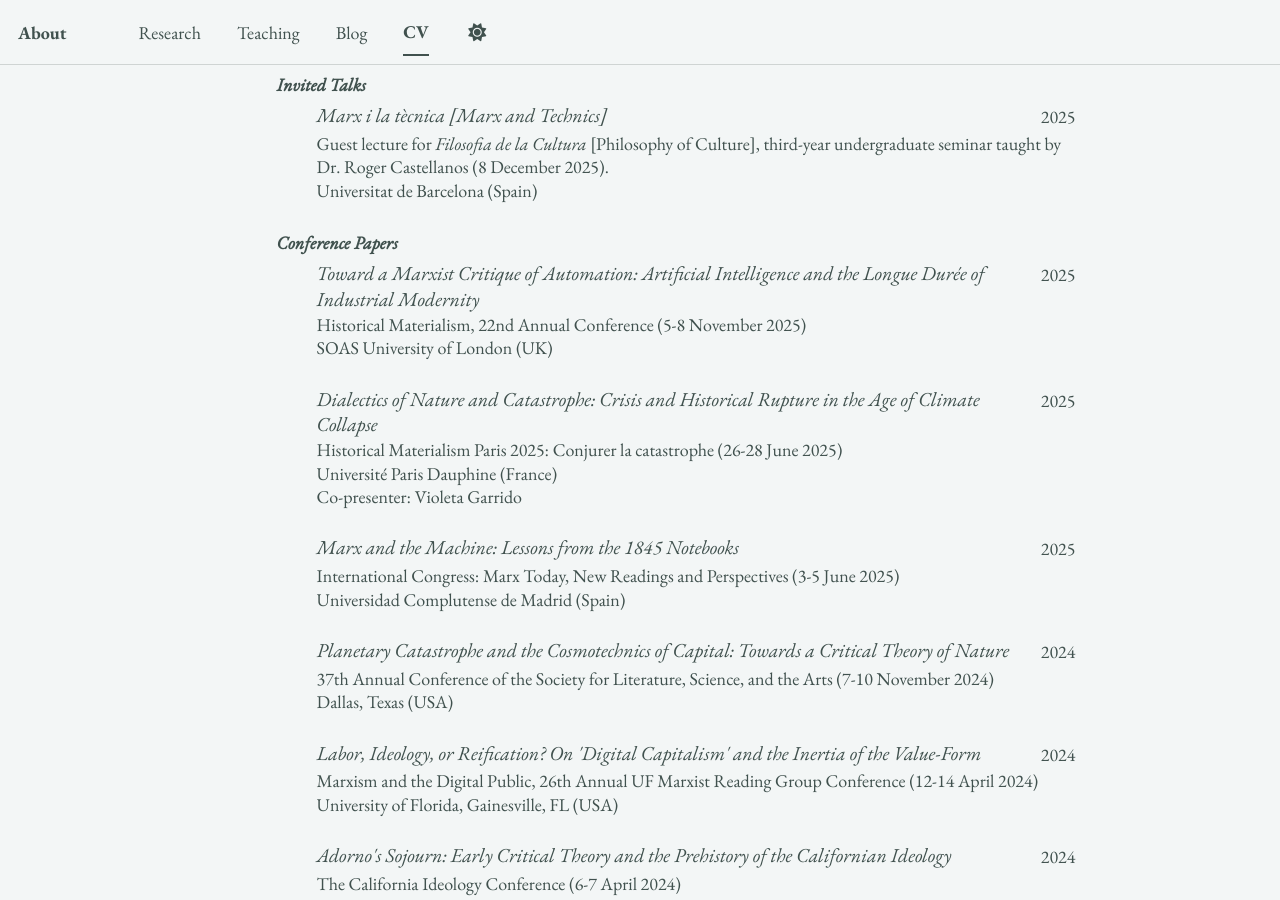
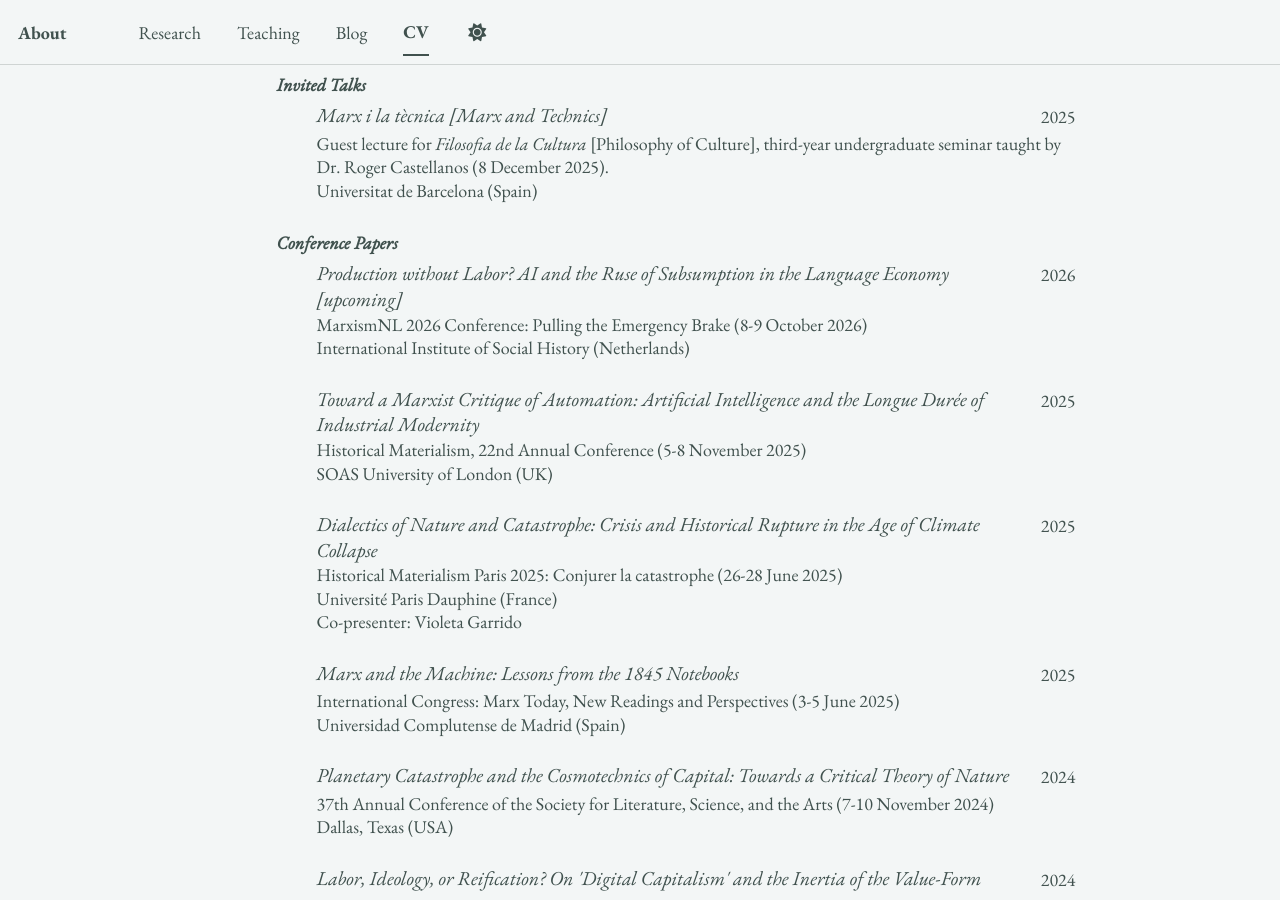
Before and after one commit to epujol90/epujol90.github.io, a Jekyll site: the page built from _pages/cv-json.md, in a window 1280 px wide and 900 px high, scrolled down 3809 px. Built offline with Jekyll 4.4.1, drawn with Linux system fonts in a browser that asks for light colours; a script bundle is joined from its source files by our own code; library files that are not in the unit come from our copies.

Commit message:
Update cv.json

```diff
--- a/_data/cv.json
+++ b/_data/cv.json
@@ -253,6 +253,14 @@
       "location": "Universitat de Barcelona (Spain)",
       "description": "",
       "category": "Invited Talks"
+    },
+    {
+      "name": "Production without Labor? AI and the Ruse of Subsumption in the Language Economy [upcoming]",
+      "event": "MarxismNL 2026 Conference: Pulling the Emergency Brake (8-9 October 2026)",
+      "date": "2026",
+      "location": "International Institute of Social History (Netherlands)",
+      "description": "",
+      "category": "Conference Papers"
     },
     {
       "name": "Toward a Marxist Critique of Automation: Artificial Intelligence and the Longue Durée of Industrial Modernity",
```
